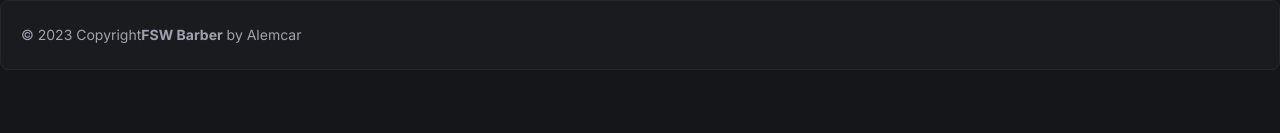
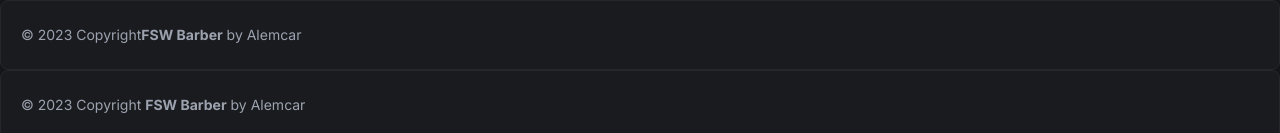
Before and after one commit to Alessandro1979-itac/fsw-barber, a Next.js app: page / in a window 1280 px wide. Shown: the part 760-893 px from the top of the page. Before the commit the page ends 830 px from the top, so only its background shows below. Built offline with nearby package versions, Linux system fonts and the light colour scheme; no server answers; the database is empty.

Commit message:
feat: ensure user can search for barbershops

```diff
--- a/app/layout.tsx
+++ b/app/layout.tsx
@@ -1,6 +1,8 @@
 import type { Metadata } from "next"
 import { Inter } from "next/font/google"
 import "./globals.css"
+import { Toaster } from "sonner"
+import Footer from "./_components/footer"
 
 const inter = Inter({ subsets: ["latin"] })
 
@@ -16,7 +18,11 @@
 }>) {
   return (
     <html lang="en" className="root">
-      <body className={inter.className}>{children}</body>
+      <body className={inter.className}>
+        {children}
+        <Toaster />
+        <Footer />
+      </body>
     </html>
   )
 }
```
